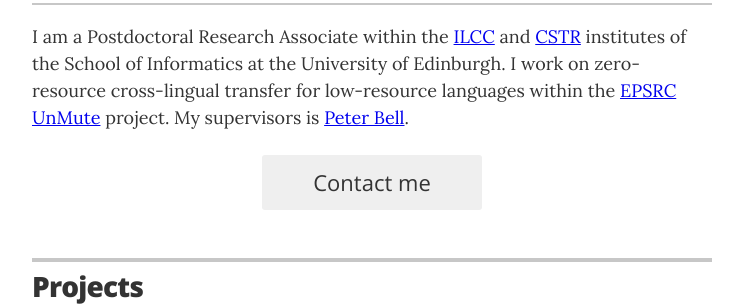
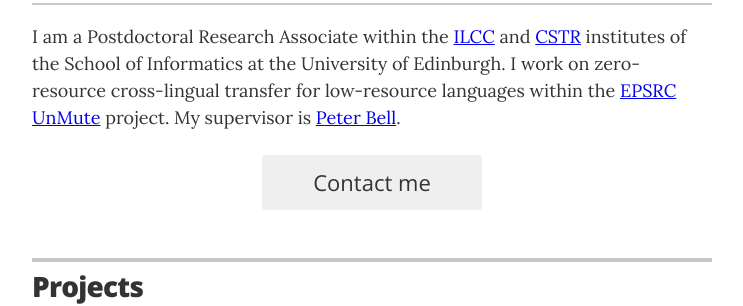
Before and after one commit to ondrejklejch/ondrejklejch.github.io, a Jekyll site: the page built from index.html, in a window 1280 px wide. Shown: the part 263-569 px from the top of the page, without its empty margins (268-1011 px from the left). Built offline with Jekyll 4.4.1, drawn with Linux system fonts in a browser that asks for light colours.

Commit message:
Update _config.yml

```diff
--- a/_config.yml
+++ b/_config.yml
@@ -18,7 +18,7 @@ resume_contact_email:           "ondrej.klejch@gmail.com"
 
 resume_header_intro: "
   <p>
-    I am a Postdoctoral Research Associate within the <a href='http://www.ilcc.inf.ed.ac.uk'>ILCC</a> and <a href='http://www.cstr.ed.ac.uk/'>CSTR</a> institutes of the School of Informatics at the University of Edinburgh. I work on zero-resource cross-lingual transfer for low-resource languages within the <a href='https://unmute.tech'>EPSRC UnMute</a> project. My supervisors is <a href='http://homepages.inf.ed.ac.uk/pbell1/'>Peter Bell</a>.
+    I am a Postdoctoral Research Associate within the <a href='http://www.ilcc.inf.ed.ac.uk'>ILCC</a> and <a href='http://www.cstr.ed.ac.uk/'>CSTR</a> institutes of the School of Informatics at the University of Edinburgh. I work on zero-resource cross-lingual transfer for low-resource languages within the <a href='https://unmute.tech'>EPSRC UnMute</a> project. My supervisor is <a href='http://homepages.inf.ed.ac.uk/pbell1/'>Peter Bell</a>.
   </p>"
 
 # Decide which sections to use
```
